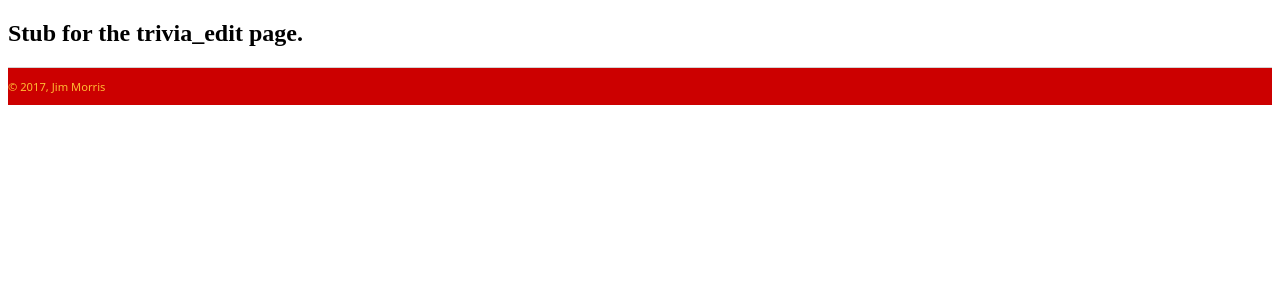
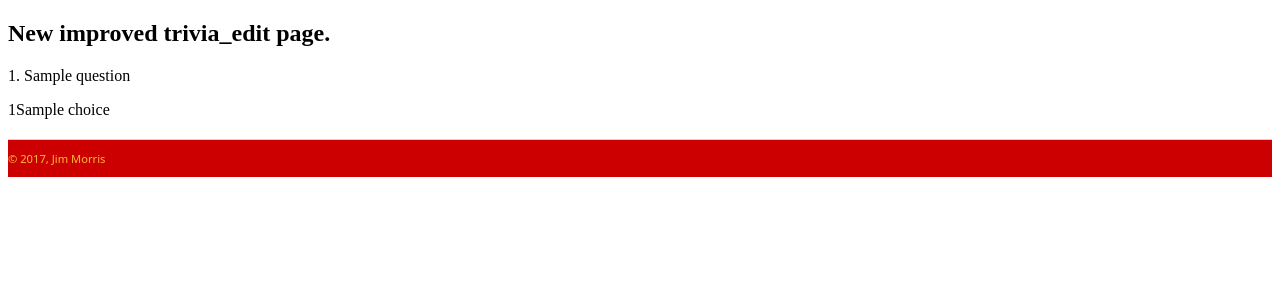
Before and after one commit to JMorris1575/christmas17, a Django app: template Christmas2017/trivia/templates/trivia/trivia_edit.html in a window 1280 px wide. Shown: the part 159-459 px from the top of the page. Run offline with Django 3.2, Linux system fonts and the light colour scheme; the template is opened without the code that fills it: most values are stand-ins (such as "Sample title", 1, 10 or a date in 2020); parts of the project's set-up code (start-up, migrations or seed data) failed here and were passed over.

Commit message:
Trivia Edit Page displays question-but the system needs a lot of work

```diff
--- a/Christmas2017/trivia/templates/trivia/trivia_edit.html
+++ b/Christmas2017/trivia/templates/trivia/trivia_edit.html
@@ -5,6 +5,10 @@
 
 {% block content %}
 
-    <h2>Stub for the trivia_edit page.</h2>
+    <h2>New improved trivia_edit page.</h2>
+    <p>{{ question.number }}. {{ question }}</p>
+    {% for choice in choices %}
+        <p>    {{ choice.index }}{{ choice }}</p>
+    {% endfor%}
 
 {% endblock %}
```
Also changed, not shown: Christmas2017/trivia/views.py (+6 -2 lines).
